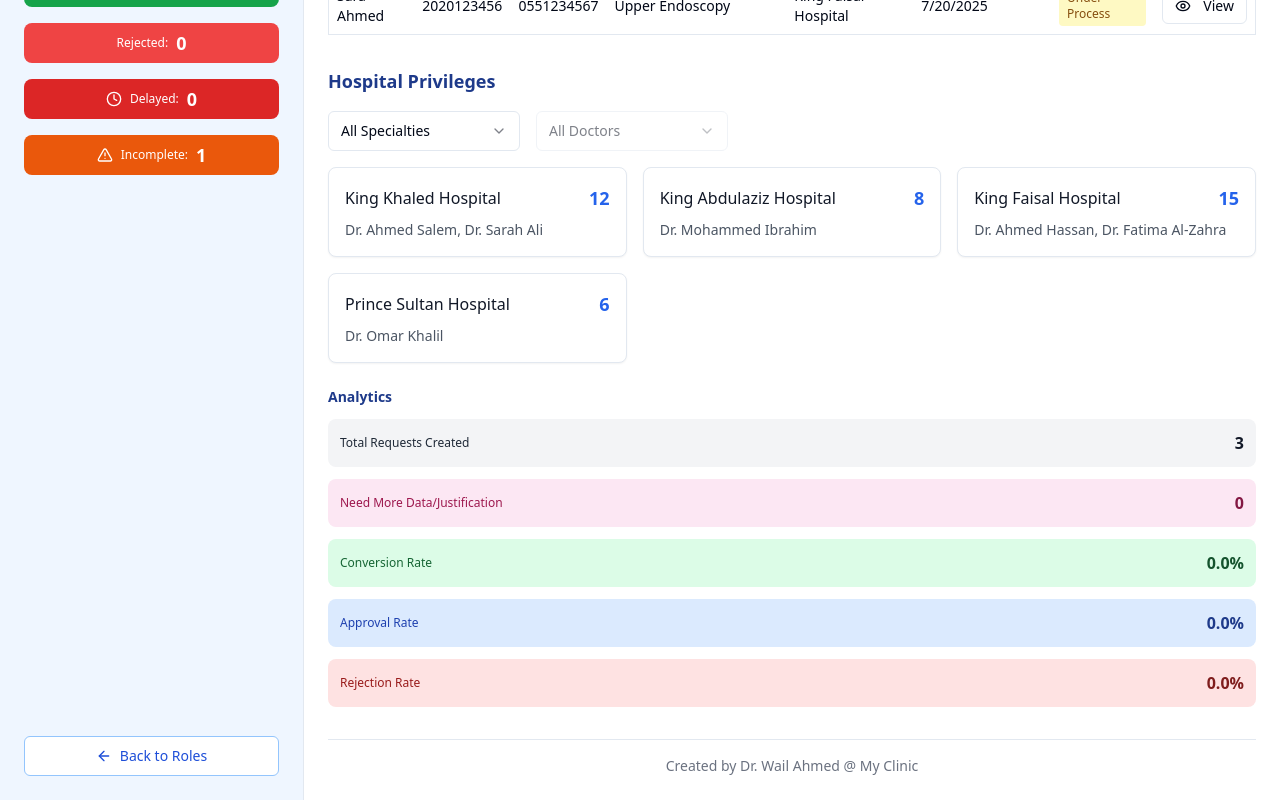
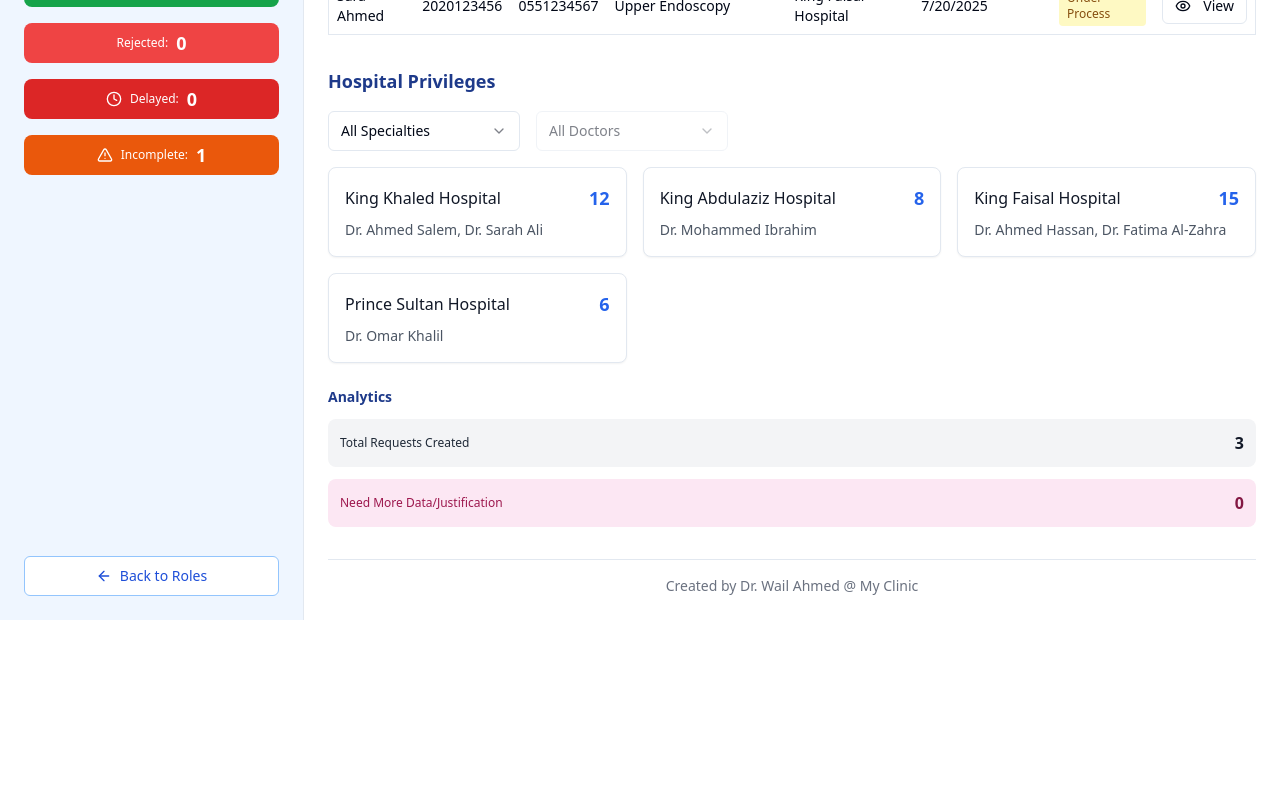
Before and after one commit to inpatient-MyClinic/Inpatienteam-clinic.Dr.Wail, a React (Vite) app: page /nurse-dashboard in a window 1280 px wide. Shown: the part 501-1301 px from the top of the page. After the commit the page ends 1121 px from the top, so only its background shows below. Built offline with nearby package versions, Linux system fonts and the light colour scheme.

Commit message:
Remove analytics rates
Removed conversion, approval, and rejection rates from the NurseAnalytics component.

```diff
--- a/src/components/nurse/NurseAnalytics.tsx
+++ b/src/components/nurse/NurseAnalytics.tsx
@@ -12,19 +12,9 @@ export default function NurseAnalytics({ filteredRequests, currentNurseName }: N
   const nurseRequests = filteredRequests.filter(req => req.createdBy === currentNurseName);
 
   const totalRequests = nurseRequests.length;
-  const doneRequests = nurseRequests.filter(req => req.status === REQUEST_STATUSES.DONE).length;
-  const rejectedRequests = nurseRequests.filter(req => req.status === REQUEST_STATUSES.REJECTED).length;
-  const approvedRequests = nurseRequests.filter(req =>
-    req.status === REQUEST_STATUSES.APPROVED_BY_HOSPITAL ||
-    req.status === REQUEST_STATUSES.DONE
-  ).length;
   const needJustificationRequests = nurseRequests.filter(req =>
     req.status === REQUEST_STATUSES.NEED_JUSTIFICATION
   ).length;
-
-  const conversionRate = totalRequests > 0 ? ((doneRequests / totalRequests) * 100).toFixed(1) : "0";
-  const approvalRate = totalRequests > 0 ? ((approvedRequests / totalRequests) * 100).toFixed(1) : "0";
-  const rejectionRate = totalRequests > 0 ? ((rejectedRequests / totalRequests) * 100).toFixed(1) : "0";
 
   return (
     <div className="w-full mt-6">
@@ -41,24 +31,6 @@ export default function NurseAnalytics({ filteredRequests, currentNurseName }: N
           <span className="text-xs text-pink-800">Need More Data/Justification</span>
           <span className="font-bold text-pink-900">{needJustificationRequests}</span>
         </div>
-
-        {/* Conversion Rate */}
-        <div className="flex items-center justify-between p-3 bg-green-100 rounded-lg">
-          <span className="text-xs text-green-800">Conversion Rate</span>
-          <span className="font-bold text-green-900">{conversionRate}%</span>
-        </div>
-
-        {/* Approval Rate */}
-        <div className="flex items-center justify-between p-3 bg-blue-100 rounded-lg">
-          <span className="text-xs text-blue-800">Approval Rate</span>
-          <span className="font-bold text-blue-900">{approvalRate}%</span>
-        </div>
-
-        {/* Rejection Rate */}
-        <div className="flex items-center justify-between p-3 bg-red-100 rounded-lg">
-          <span className="text-xs text-red-800">Rejection Rate</span>
-          <span className="font-bold text-red-900">{rejectionRate}%</span>
-        </div>
       </div>
     </div>
   );
```
